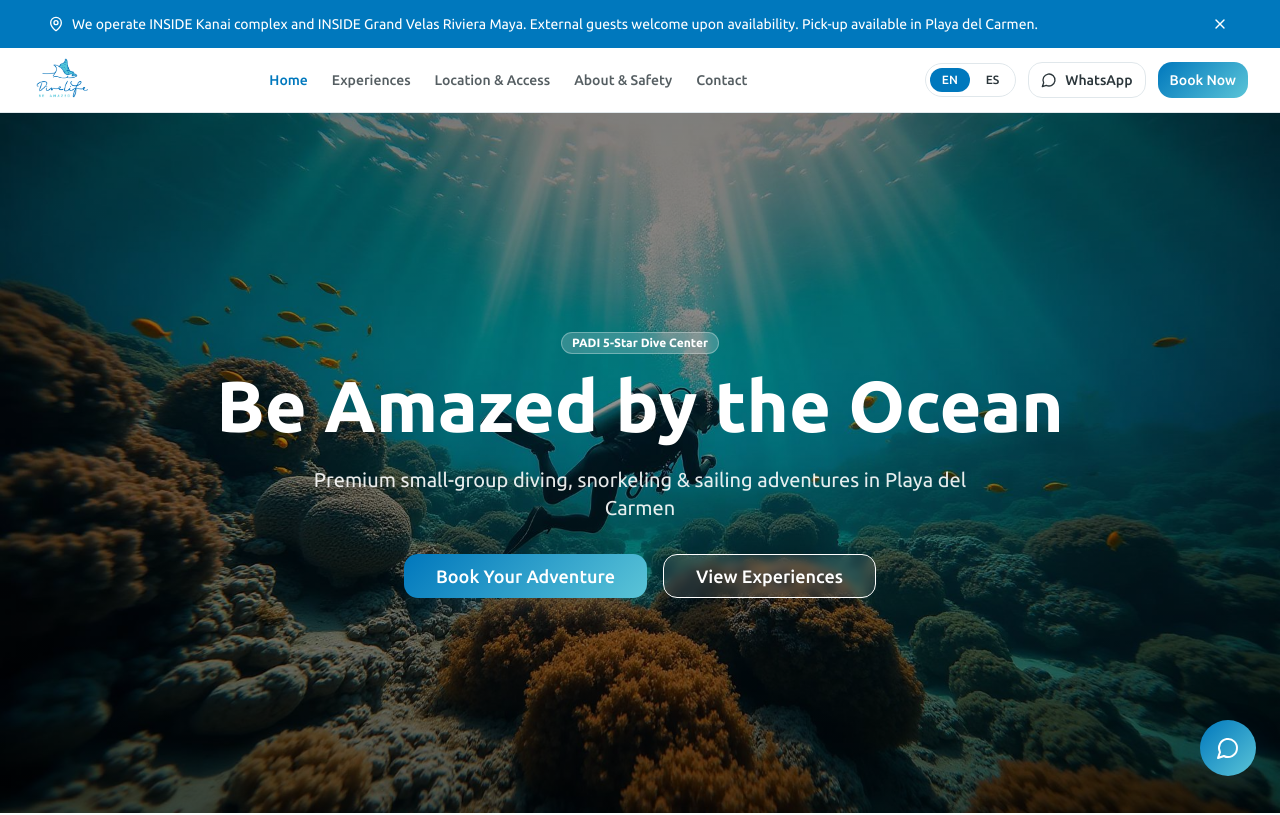
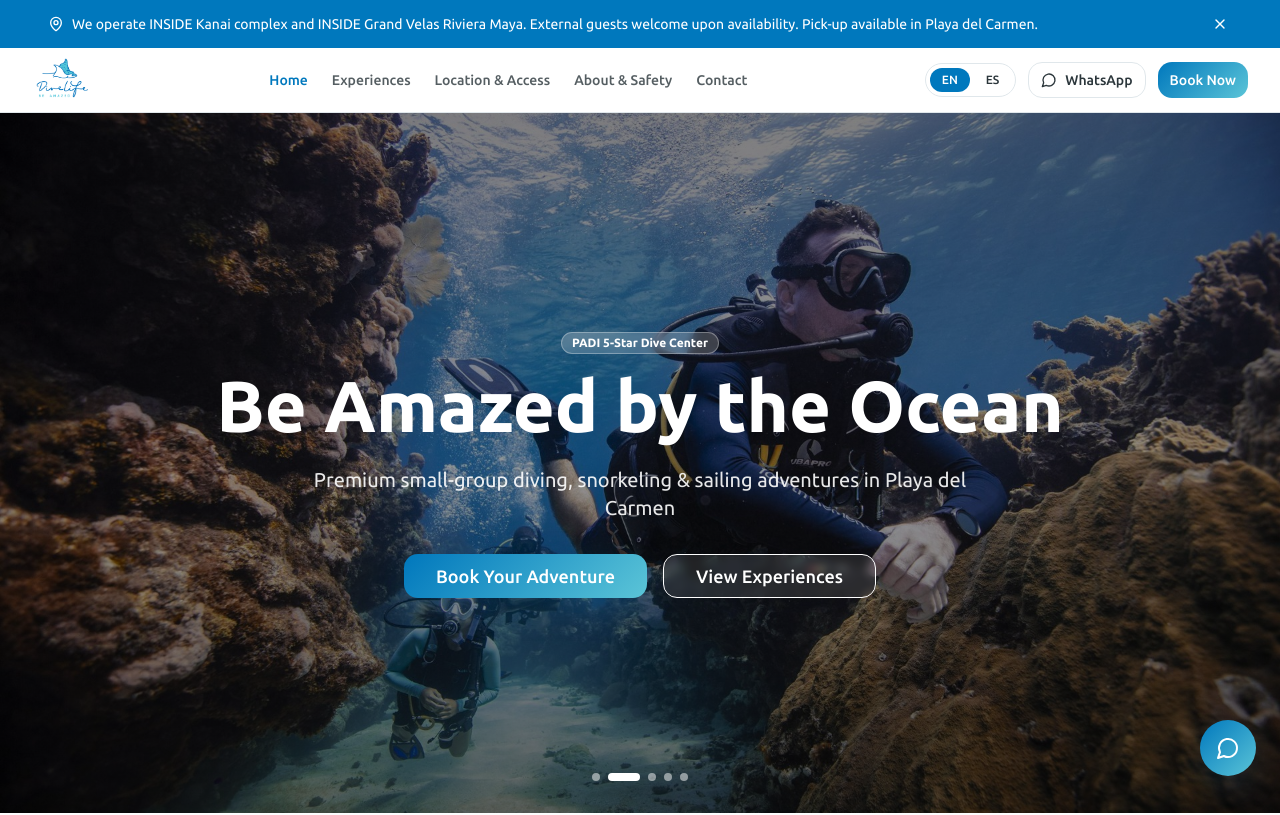
Before and after one commit to fjdavids/dive-dream-builder, a React (Vite) app: page / in a window 1280 px wide. Shown: the top 815 px of the page. Built offline with nearby package versions, Linux system fonts and the light colour scheme; the HTML template or start-up script is replaced by a standard one.

Commit message:
Update hero section and service images

```diff
--- /dev/null
+++ b/src/components/HeroSlideshow.tsx
@@ -0,0 +1,101 @@
+import { useState, useEffect } from 'react';
+import { Badge } from '@/components/ui/badge';
+import { Button } from '@/components/ui/button';
+import { Link } from 'react-router-dom';
+import { useLanguage } from '@/contexts/LanguageContext';
+
+// Import hero images
+import heroImage1 from '@/assets/hero-diving.jpg';
+import heroImage2 from '@/assets/reef-dive-divelife.jpg';
+import heroImage3 from '@/assets/family-scuba-divelife.jpg';
+import heroImage4 from '@/assets/sailing.jpg';
+import heroImage5 from '@/assets/seabob-action-divelife.jpg';
+
+const heroImages = [
+  heroImage1,
+  heroImage2,
+  heroImage3,
+  heroImage4,
+  heroImage5,
+];
+
+export default function HeroSlideshow() {
+  const { t } = useLanguage();
+  const [currentIndex, setCurrentIndex] = useState(0);
+
+  useEffect(() => {
+    const interval = setInterval(() => {
+      setCurrentIndex((prev) => (prev + 1) % heroImages.length);
+    }, 4000);
+
+    return () => clearInterval(interval);
+  }, []);
+
+  return (
+    <section className="relative min-h-[600px] md:min-h-[700px] flex items-center justify-center overflow-hidden">
+      {/* Background Images with Crossfade */}
+      <div className="absolute inset-0">
+        {heroImages.map((image, index) => (
+          <div
+            key={index}
+            className="absolute inset-0 transition-opacity duration-1500"
+            style={{
+              opacity: index === currentIndex ? 1 : 0,
+              zIndex: index === currentIndex ? 1 : 0,
+            }}
+          >
+            <img
+              src={image}
+              alt={`DiveLife ocean adventure ${index + 1}`}
+              className="w-full h-full object-cover"
+              loading={index === 0 ? 'eager' : 'lazy'}
+            />
+          </div>
+        ))}
+        <div className="absolute inset-0 bg-gradient-to-b from-black/50 via-black/40 to-black/60 z-10" />
+      </div>
+
+      {/* Hero Content */}
+      <div className="relative z-20 container text-center text-white px-4">
+        <Badge className="mb-4 bg-white/20 text-white border-white/30 backdrop-blur-sm animate-fade-in">
+          {t.footer.padi}
+        </Badge>
+        <h1 className="text-4xl md:text-6xl lg:text-7xl font-bold mb-6 animate-fade-in">
+          {t.hero.title}
+        </h1>
+        <p className="text-lg md:text-xl mb-8 max-w-2xl mx-auto text-white/90 animate-fade-in">
+          {t.hero.subtitle}
+        </p>
+        <div className="flex flex-col sm:flex-row gap-4 justify-center animate-fade-in">
+          <Button size="lg" className="ocean-gradient ocean-shadow text-lg px-8" asChild>
+            <Link to="/experiences">{t.hero.cta1}</Link>
+          </Button>
+          <Button
+            size="lg"
+            variant="outline"
+            className="bg-white/10 backdrop-blur-sm border-white text-white hover:bg-white hover:text-primary text-lg px-8"
+            asChild
+          >
+            <Link to="/experiences">{t.hero.cta2}</Link>
+          </Button>
+        </div>
+      </div>
+
+      {/* Slideshow Indicators */}
+      <div className="absolute bottom-8 left-1/2 -translate-x-1/2 z-20 flex gap-2">
+        {heroImages.map((_, index) => (
+          <button
+            key={index}
+            onClick={() => setCurrentIndex(index)}
+            className={`w-2 h-2 rounded-full transition-all duration-300 ${
+              index === currentIndex
+                ? 'bg-white w-8'
+                : 'bg-white/50 hover:bg-white/75'
+            }`}
+            aria-label={`Go to slide ${index + 1}`}
+          />
+        ))}
+      </div>
+    </section>
+  );
+}
--- a/src/data/allExperiences.ts
+++ b/src/data/allExperiences.ts
@@ -1090,7 +1090,7 @@ export const experiences: Experience[] = [
   {
     id: 22,
     slug: "panga-fishing",
-    title: { en: "Mexican 'Parc Aficionado' Panga Fishing Experience", es: "Experiencia de Pesca en Panga Mexican 'Parc Aficionado'" },
+    title: { en: "Mexican Panga Fishing", es: "Pesca en Panga Mexicana" },
     shortDesc: { en: "Authentic local panga deep sea fishing", es: "Pesca auténtica local en panga en mar profundo" },
     priceFrom: "13000",
     duration: "Half-day/Full-day",
@@ -1100,8 +1100,8 @@ export const experiences: Experience[] = [
     category: "trips",
     sections: {
       overview: {
-        en: "Authentic local panga charter aboard the Mexican 'Parc Aficionado'—deep sea or trolling depending on season. Target species include mahi-mahi, wahoo, kingfish, barracuda, and sailfish.",
-        es: "Charter auténtico de panga local a bordo del Mexican 'Parc Aficionado'—mar profundo o curricán según temporada. Especies objetivo incluyen dorado, peto, sierra, barracuda y pez vela."
+        en: "Authentic local panga charter—deep sea or trolling depending on season. Target species include mahi-mahi, wahoo, kingfish, barracuda, and sailfish.",
+        es: "Charter auténtico de panga local—mar profundo o curricán según temporada. Especies objetivo incluyen dorado, peto, sierra, barracuda y pez vela."
       },
       itinerary: {
         en: "Marina meeting with captain → Safety briefing and gear setup → Head to fishing grounds → Lines in the water (troll/jig/live bait techniques) → Catch care with ice → Return to marina with your catch.",
--- a/src/pages/Experiences.tsx
+++ b/src/pages/Experiences.tsx
@@ -62,7 +62,7 @@ export default function Experiences() {
     'cenote-family': cenoteImg,
     'manatee-snorkeling': manateeImg,
     'paddleboard': paddleboardImg,
-    'fishing': fishingImg,
+    'panga-fishing': fishingImg,
   };
 
   const getImageForExperience = (slug: string) => {
--- a/src/pages/Home.tsx
+++ b/src/pages/Home.tsx
@@ -1,10 +1,10 @@
 import { Link } from 'react-router-dom';
 import { Button } from '@/components/ui/button';
-import { Badge } from '@/components/ui/badge';
 import { Shield, Users, Award, Wrench, ChevronRight, MapPin, Anchor } from 'lucide-react';
 import { useLanguage } from '@/contexts/LanguageContext';
 import ExperienceCard from '@/components/ExperienceCard';
 import { experiences } from '@/data/allExperiences';
+import HeroSlideshow from '@/components/HeroSlideshow';
 import heroImage from '@/assets/hero-diving.jpg';
 import sailingImage from '@/assets/sailing.jpg';
 import snorkelingImage from '@/assets/snorkeling-family.jpg';
@@ -57,37 +57,8 @@ export default function Home() {
 
   return (
     <div className="flex flex-col">
-      {/* Hero Section */}
-      <section className="relative min-h-[600px] md:min-h-[700px] flex items-center justify-center overflow-hidden">
-        <div className="absolute inset-0">
-          <img
-            src={heroImage}
-            alt="Diving in crystal clear Caribbean waters"
-            className="w-full h-full object-cover"
-          />
-          <div className="absolute inset-0 bg-gradient-to-b from-black/50 via-black/40 to-black/60" />
-        </div>
-
-        <div className="relative z-10 container text-center text-white px-4">
-          <Badge className="mb-4 bg-white/20 text-white border-white/30 backdrop-blur-sm">
-            {t.footer.padi}
-          </Badge>
-          <h1 className="text-4xl md:text-6xl lg:text-7xl font-bold mb-6 animate-fade-in">
-            {t.hero.title}
-          </h1>
-          <p className="text-lg md:text-xl mb-8 max-w-2xl mx-auto text-white/90">
-            {t.hero.subtitle}
-          </p>
-          <div className="flex flex-col sm:flex-row gap-4 justify-center">
-            <Button size="lg" className="ocean-gradient ocean-shadow text-lg px-8" asChild>
-              <Link to="/experiences">{t.hero.cta1}</Link>
-            </Button>
-            <Button size="lg" variant="outline" className="bg-white/10 backdrop-blur-sm border-white text-white hover:bg-white hover:text-primary text-lg px-8" asChild>
-              <Link to="/experiences">{t.hero.cta2}</Link>
-            </Button>
-          </div>
-        </div>
-      </section>
+      {/* Hero Section with Slideshow */}
+      <HeroSlideshow />
 
       {/* Trust Section */}
       <section className="py-16 md:py-24 bg-muted/30">
--- a/tailwind.config.ts
+++ b/tailwind.config.ts
@@ -88,6 +88,9 @@ export default {
         "accordion-down": "accordion-down 0.2s ease-out",
         "accordion-up": "accordion-up 0.2s ease-out",
       },
+      transitionDuration: {
+        '1500': '1500ms',
+      },
     },
   },
   plugins: [require("tailwindcss-animate")],
```
